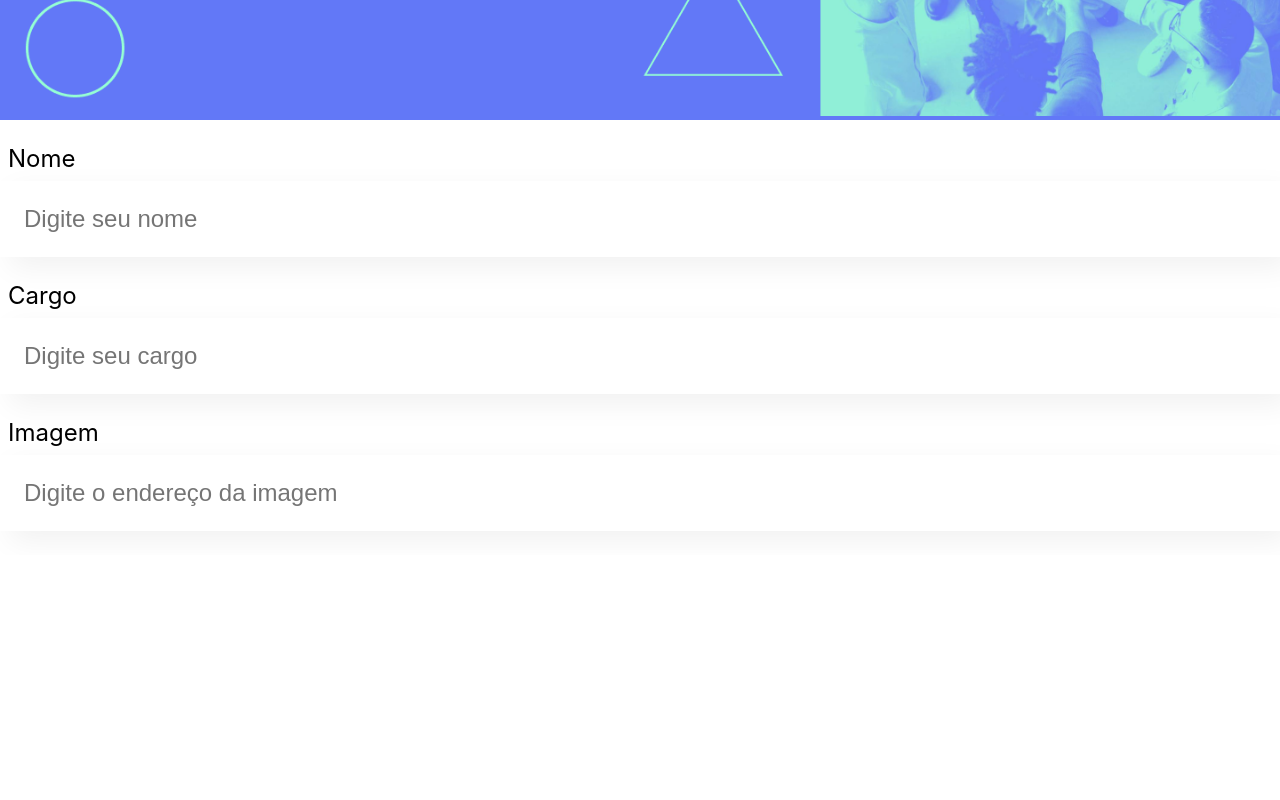
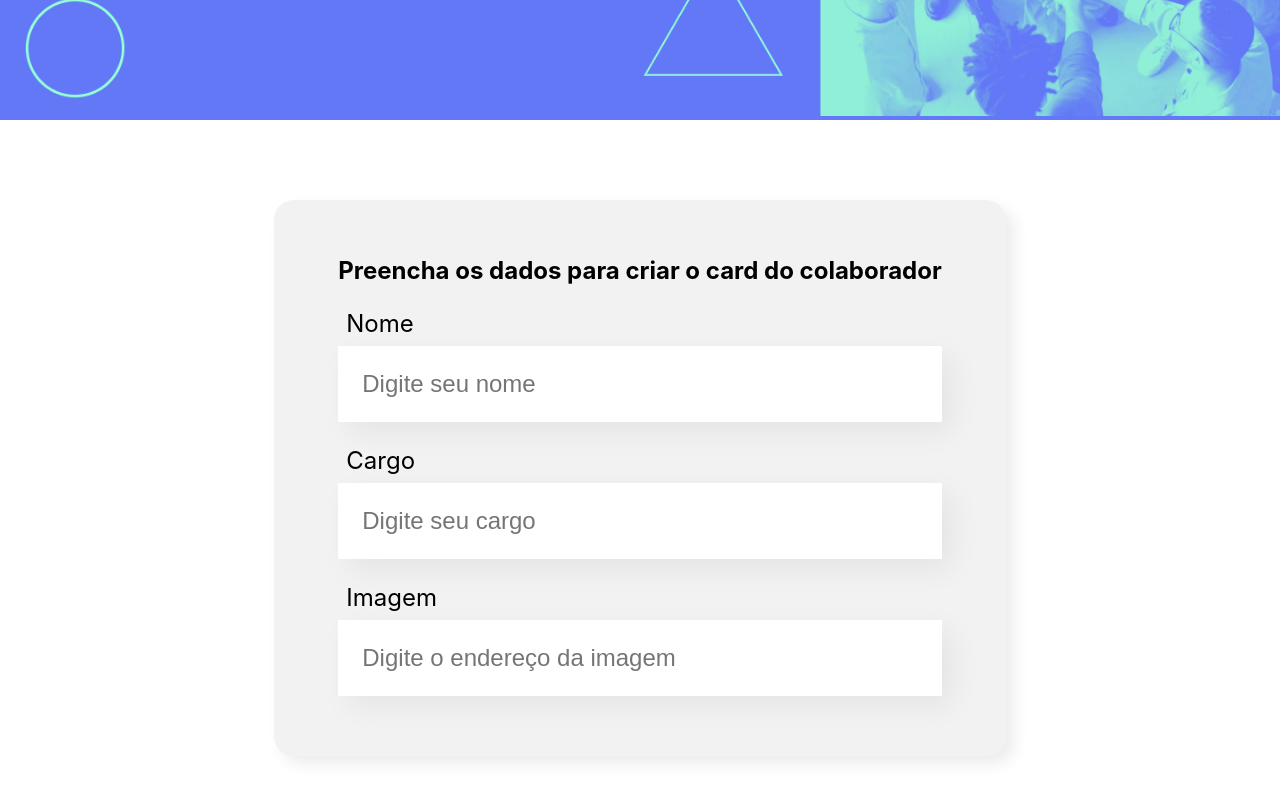
Before and after one commit to giprovazi/Projeto_Organo, a JavaScript app in the folder Curso Alura React desenvolvendo com JavaScript/projeto/organo/: page / in a window 1280 px wide. Shown: the part 378-1178 px from the top of the page. Before the commit the page ends 933 px from the top, so only its background shows below. Built offline with nearby package versions, Linux system fonts and the light colour scheme; the HTML template or start-up script is replaced by a standard one.

Commit message:
Estilizando e ajustando o formulario

```diff
--- a/Curso Alura React desenvolvendo com JavaScript/projeto/organo/src/App.js
+++ b/Curso Alura React desenvolvendo com JavaScript/projeto/organo/src/App.js
@@ -1,13 +1,11 @@
 import Banner from './components/Banner/Banner';
-import CampoTexto from './components/CampoTexto';
+import Formulario from './components/Formulario';
 
 function App() {
   return (
     <div className="App">
       <Banner />
-      <CampoTexto label="Nome" placeholder="Digite seu nome" />
-      <CampoTexto label="Cargo" placeholder="Digite seu cargo" />
-      <CampoTexto label="Imagem" placeholder="Digite o endereço da imagem" />
+      <Formulario />
     </div>
   );
 }
--- /dev/null
+++ b/Curso Alura React desenvolvendo com JavaScript/projeto/organo/src/components/Formulario/Formulario.css
@@ -0,0 +1,13 @@
+.formulario {
+    display: flex;
+    justify-content: center;
+    margin: 80px 0;
+}
+
+.formulario form {
+    max-width: 80%;
+    background-color: #F2F2F2;
+    border-radius: 20px;
+    padding: 36px 64px;
+    box-shadow: 8px 8px 16px rgba(0, 0, 0, 0.08);
+}
--- /dev/null
+++ b/Curso Alura React desenvolvendo com JavaScript/projeto/organo/src/components/Formulario/index.js
@@ -0,0 +1,17 @@
+import CampoTexto from '../CampoTexto'
+import './Formulario.css'
+
+const Formulario = () => {
+    return (
+        <section className="formulario">
+            <form>
+                <h2>Preencha os dados para criar o card do colaborador</h2>
+                <CampoTexto label="Nome" placeholder="Digite seu nome" />
+                <CampoTexto label="Cargo" placeholder="Digite seu cargo" />
+                <CampoTexto label="Imagem" placeholder="Digite o endereço da imagem" />
+            </form>
+        </section>
+    )
+}
+
+export default Formulario
```
